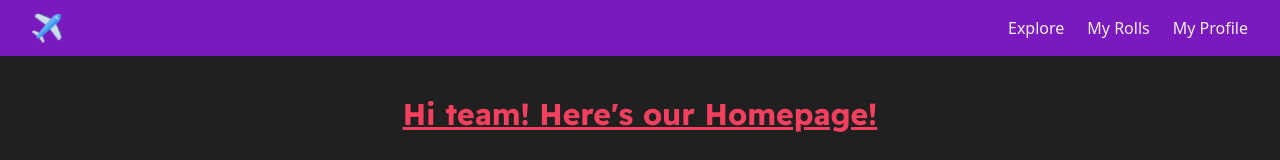
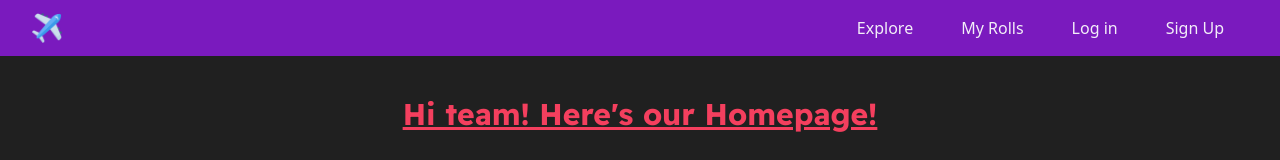
Before and after one commit to ivankbautista/travel-app-FE, a Next.js app: page / in a window 1280 px wide. Shown: the top 160 px of the page. Built offline with nearby package versions, Linux system fonts and the light colour scheme.

Commit message:
made navbar dynamic based on login status

```diff
--- a/src/components/Navbar.js
+++ b/src/components/Navbar.js
@@ -3,22 +3,49 @@ import logo from '../../public/logo.png'
 import Link from 'next/link'
 
 const Navbar = () => {
+  let logged_in = false; // TEMP
+
   return (
     <div className='flex justify-between items-center px-8 h-14 bg-atlas-400'>
-      <a href='/' className='flex justify-center items-center text-white h-full'>
-        <Image src={logo} height={'30'} width={'30'} w className='object-contain m-0 h-full'/>
-      </a>
-      {/* <div>Icons made by <a href="https://www.freepik.com" title="Freepik">Freepik</a> from <a href="https://www.flaticon.com/" title="Flaticon">www.flaticon.com</a></div> */}
-      <div className='flex w-60 justify-between'>
+      {/* logo */}
+      <div className='h-full'>
+        <a href='/' className='flex justify-center items-center text-white h-full'>
+          {/* <div>Icons made by <a href="https://www.freepik.com" title="Freepik">Freepik</a> from <a href="https://www.flaticon.com/" title="Flaticon">www.flaticon.com</a></div> */}
+          <Image src={logo} height={'30'} width={'30'} w className='object-contain m-0 h-full'/>
+        </a>
+      </div>
+      {/* nav-items-left */}
+      <div className='flex justify-between items-center h-full'>
         <Link href='#'>
-          <a className='text-atlas-100 hover:text-atlas-200'>Explore</a>
+          <a className='flex justify-center items-center h-full px-6 text-atlas-100 hover:bg-atlas-500'>
+            Explore
+          </a>
         </Link>
         <Link href='#'>
-          <a className='text-atlas-100 hover:text-atlas-200'>My Rolls</a>
+          <a className='flex justify-center items-center h-full px-6 text-atlas-100 hover:bg-atlas-500'>
+            My Rolls
+          </a>
         </Link>
-        <Link href='#'>
-          <a className='text-atlas-100 hover:text-atlas-200'>My Profile</a>
-        </Link>
+        { logged_in ?
+          <Link href='#'>
+            <a className='flex justify-center items-center h-full px-6 text-atlas-100 hover:bg-atlas-500'>
+              My Profile
+            </a>
+          </Link>
+        :
+          <>
+            <Link href='/users/sign_in'>
+              <a className='flex justify-center items-center h-full px-6 text-atlas-100 hover:bg-atlas-500'>
+                Log in
+              </a>
+            </Link>
+            <Link href='/users/sign_up'>
+              <a className='flex justify-center items-center h-full px-6 text-atlas-100 hover:bg-atlas-500'>
+                Sign Up
+              </a>
+            </Link>
+          </>
+        }
       </div>
     </div>
   )
```
